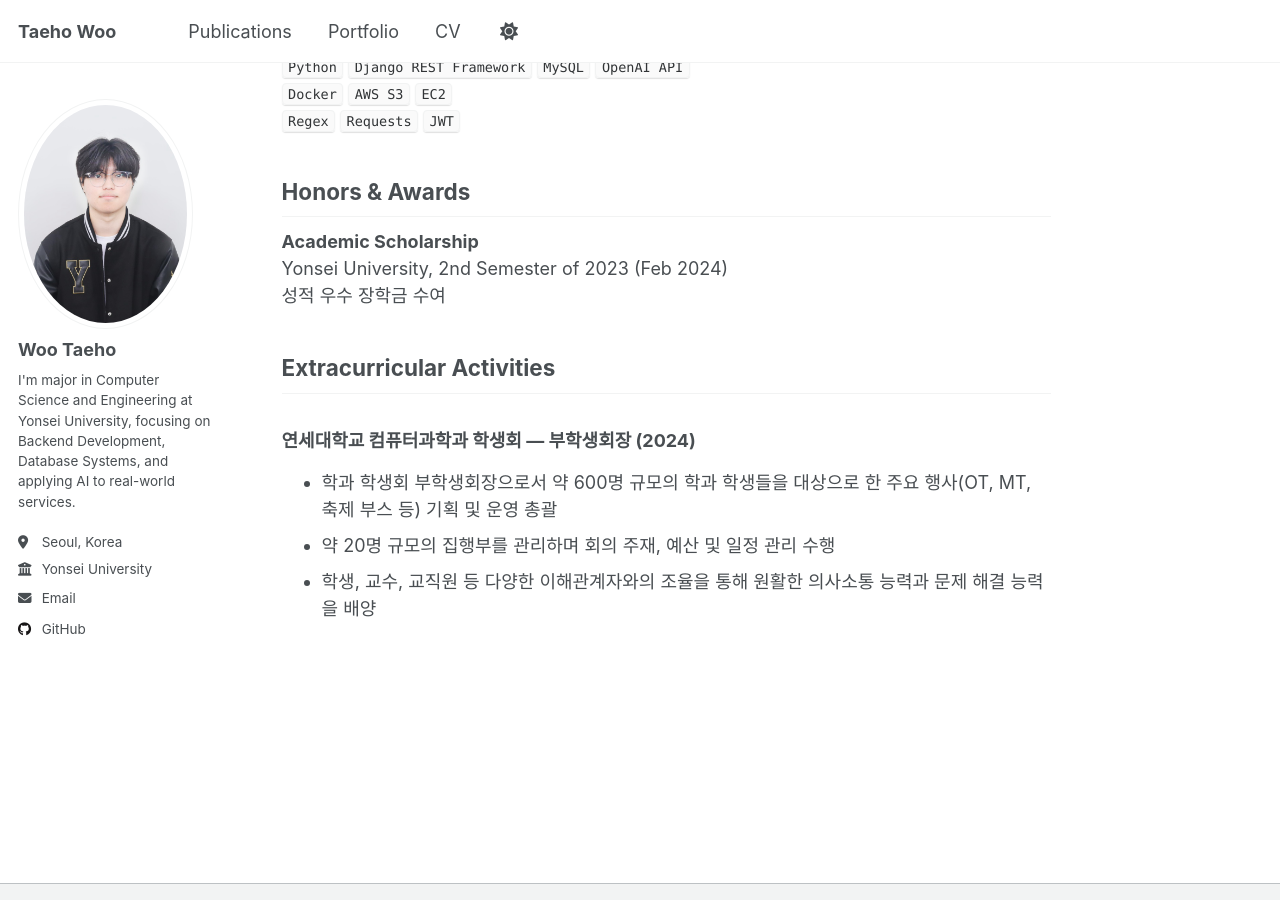
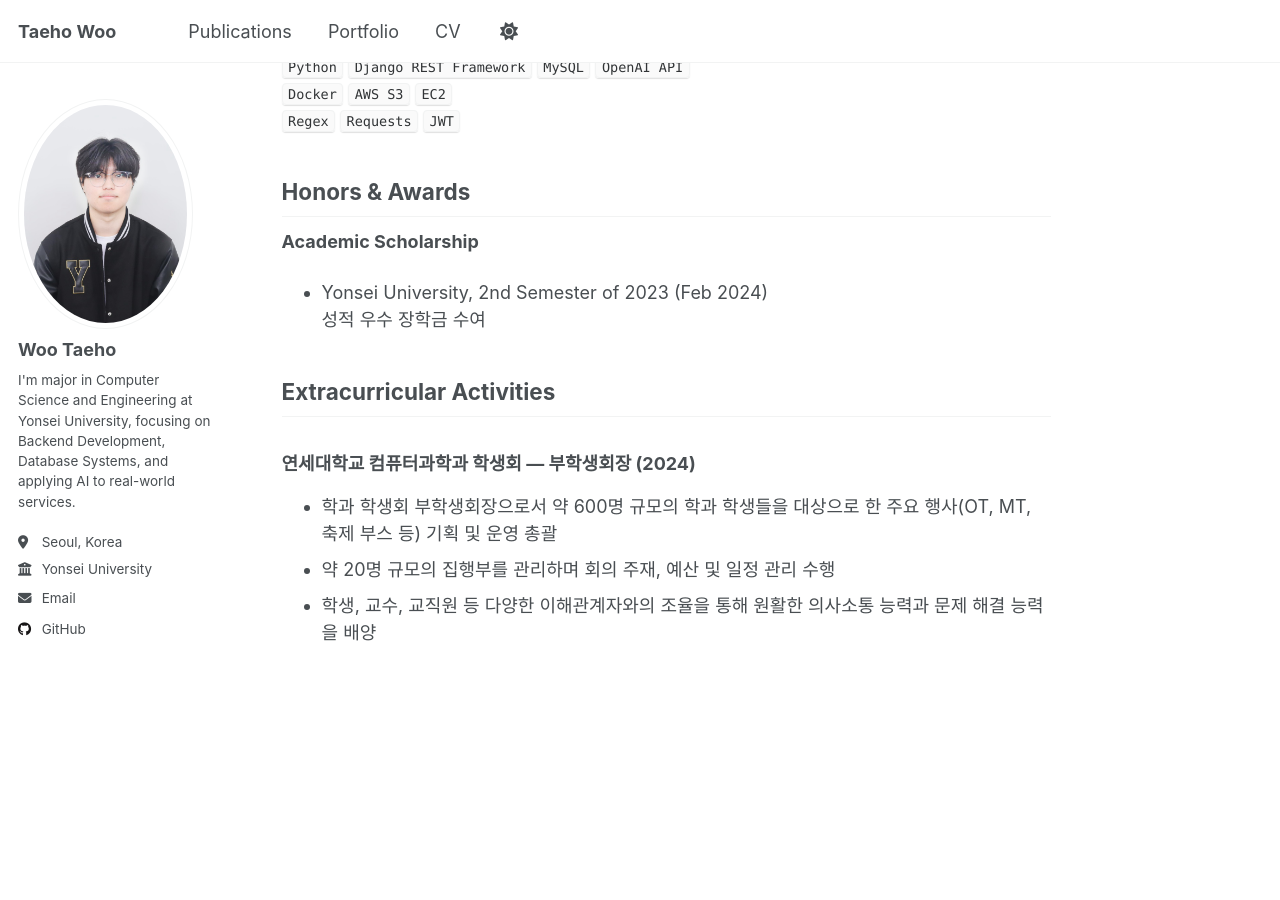
Before and after one commit to wooxogh/wooxogh.github.io, a Jekyll site: the page built from _pages/about.md, in a window 1280 px wide and 900 px high, scrolled down 1862 px. Built offline with Jekyll 4.4.1, drawn with Linux system fonts in a browser that asks for light colours; a script that is not in the unit is left out.

Commit message:
디테일

```diff
--- a/_pages/about.md
+++ b/_pages/about.md
@@ -69,7 +69,7 @@ LLM을 활용해 검색된 사례를 재랭킹하고, 전화번호 패턴 추출
 Honors & Awards
 ------
 **Academic Scholarship**
-  Yonsei University, 2nd Semester of 2023 (Feb 2024)
+- Yonsei University, 2nd Semester of 2023 (Feb 2024)
   성적 우수 장학금 수여
 
 Extracurricular Activities
```
